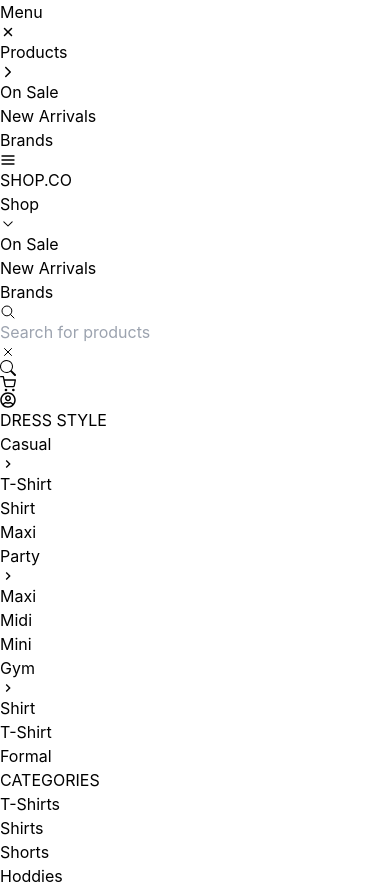
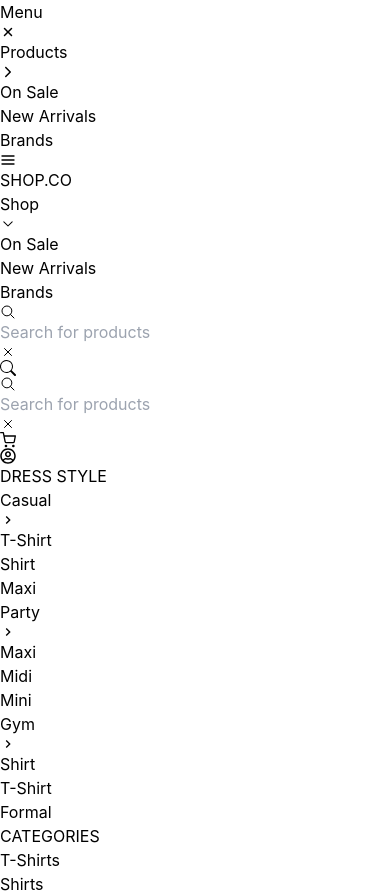
Before and after one commit to mjpeyvandi/React-E-Commerce-Shop, a React (Create React App) app: page /order in a window 390 px wide. Shown: the top 893 px of the page. Built offline with nearby package versions, Linux system fonts and the light colour scheme.

Commit message:
create search component for mobile

```diff
--- a/src/ui/AppLayout.jsx
+++ b/src/ui/AppLayout.jsx
@@ -10,7 +10,7 @@ export const AppLayout = ({ children }) => {
   return (
     <div className="w-full h-auto">
       {showMenu && (
-        <div className="fixed inset-0 bg-black h-full opacity-50"></div>
+        <div className="fixed inset-0 bg-black h-full opacity-50" onClick={()=> setShowMenu(false)}></div>
       )}
       <Drawer open={showMenu} setShowMenu={setShowMenu} />
       <header className="container bg-white mx-auto">
--- a/src/ui/ModalSearch.jsx
+++ b/src/ui/ModalSearch.jsx
@@ -2,7 +2,14 @@ import React, { useEffect, useState } from "react";
 import { Rating } from "../components/home/Rating";
 import { Link } from "react-router-dom";
 
-export const ModalSearch = ({ items, loading, length, allItems }) => {
+export const ModalSearch = ({
+  items,
+  loading,
+  length,
+  allItems,
+  mobile,
+  close,
+}) => {
   const [searchResults, setSearchResults] = useState([]);
   const [showModal, setShowModal] = useState(true);
 
@@ -13,9 +20,9 @@ export const ModalSearch = ({ items, loading, length, allItems }) => {
 
   return (
     <div
-      className={`${
-        !showModal ? "hidden" : ""
-      } absolute top-full left-0 max-h-80 w-full flex flex-col justify-start items-center gap-3 overflow-auto mt-1 rounded-3xl pb-2 scrollbar-hidden bg-gray-200 z-[100] shadow-2xl`}
+      className={`${!showModal ? "hidden" : ""} ${
+        mobile ? "z-0 shadow-none h-auto mt-0 rounded-none" : "max-h-80"
+      } absolute top-full left-0  w-full flex flex-col justify-start items-center gap-3 overflow-auto mt-1 rounded-3xl pb-2 scrollbar-hidden bg-gray-200 z-[100] shadow-2xl`}
     >
       {loading ? (
         <div className="w-full h-16 flex justify-center items-center gap-4">
@@ -43,7 +50,13 @@ export const ModalSearch = ({ items, loading, length, allItems }) => {
             <p className="font-satoshi-l">{`Showing ${items.length} of ${length} Results`}</p>
             <Link
               to={`/products`}
-              onClick={() => setShowModal(false)}
+              onClick={() => {
+                if (mobile) {
+                  close();
+                } else {
+                  setShowModal(false);
+                }
+              }}
               state={{ allItems }}
               className=" h-full font-satoshi-l font-semibold tracking-wide transition-all hover:text-cyan-600"
             >
@@ -53,6 +66,13 @@ export const ModalSearch = ({ items, loading, length, allItems }) => {
           {searchResults.map((item) => (
             <Link
               to={`/products/product/${item.product_name}/${item.id}`}
+              onClick={() => {
+                if (mobile) {
+                  close();
+                } else {
+                  setShowModal(false);
+                }
+              }}
               className="w-full h-20 px-4"
               key={item.id}
             >
@@ -61,7 +81,7 @@ export const ModalSearch = ({ items, loading, length, allItems }) => {
                   <div className="h-full w-24">
                     <img
                       src={item.image}
-                      className="w-full h-full object-cover object-center bg-gray-200"
+                      className={`w-full h-full object-cover object-center  bg-gray-200`}
                       alt="img"
                     />
                   </div>
--- a/src/ui/ModalSearchMobile.jsx
+++ b/src/ui/ModalSearchMobile.jsx
@@ -1,7 +1,10 @@
 import React from 'react'
+import { Search } from './Search'
 
-export const ModalSearchMobile = () => {
+export const ModalSearchMobile = ({close, mobile}) => {
   return (
-    <div>ModalSearchMobile</div>
+    <div className='w-full h-full bg-gray-200 rounded-t-2xl '>
+      <Search close={close} mobile={mobile}/>
+    </div>
   )
 }
--- a/src/ui/Navbar.jsx
+++ b/src/ui/Navbar.jsx
@@ -1,4 +1,4 @@
-import React, { useState } from "react";
+import React, { useEffect, useState } from "react";
 
 import { GoChevronDown } from "@react-icons/all-files/go/GoChevronDown";
 import { FiShoppingCart } from "@react-icons/all-files/fi/FiShoppingCart";
@@ -9,10 +9,33 @@ import { FiMenu } from "@react-icons/all-files/fi/FiMenu";
 import { Search } from "./Search";
 import { ModalMenu } from "./ModalMenu";
 import { Link } from "react-router-dom";
+import { ModalSearchMobile } from "./ModalSearchMobile";
 
 export const Navbar = ({ setOp, setShowMenu }) => {
   const [showModal, setShowModal] = useState(false);
   const [showSearch, setshowSearch] = useState(false);
+  const [showAnimate, setShowAnimate] = useState(false);
+
+  useEffect(() => {
+    if (showSearch) {
+      document.body.style.overflow = "hidden";
+    } else {
+      document.body.style.overflow = "auto";
+    }
+  });
+
+  const openFilter = () => {
+    setshowSearch(true);
+    setTimeout(() => setShowAnimate(true), 50);
+  };
+
+  const closeFilter = () => {
+    setShowAnimate(false);
+    setTimeout(() => {
+      setshowSearch(false);
+    }, 1000);
+  };
+
   return (
     <>
       <div className="w-full h-14 md:h-20">
@@ -44,9 +67,27 @@ export const Navbar = ({ setOp, setShowMenu }) => {
               Brands
             </li>
           </ul>
-          <Search />
+          <div className={` hidden md:block lg:w-2/5 md:w-3/5 md:h-1/2 bg-gray-200 rounded-full box-border`}>
+            <Search/>
+          </div>
+
           <div className="w-auto flex flex-row justify-between items-center gap-4 md:gap-3">
-            <BsSearch className="md:hidden size-6 cursor-pointe" onClick={() => setshowSearch(!showSearch)} />
+            <BsSearch className="md:hidden size-6 cursor-pointe" onClick={() => openFilter()} />
+
+                {showSearch && (
+                  <div className="fixed inset-0 bg-black opacity-50" onClick={() => closeFilter()}></div>
+                )}
+                <div
+                  className={`transform transition-transform duration-[1000ms] rounded-t-2xl bg-white ${
+                    showSearch === true
+                      ? "fixed inset-0 z-[200] overflow-y-auto w-full h-auto top-12 left-0 shadow-2xl shadow-white"
+                      : "hidden transform-none"
+                  }
+                  ${showAnimate ? `translate-y-0` : `translate-y-full`} `}
+                >
+                  <ModalSearchMobile close={() => closeFilter()} mobile={showSearch} />
+                </div>
+
             <Link to={"/cart"}>
               <FiShoppingCart className="size-6 cursor-pointer flex justify-center items-center"/>
             </Link>
--- a/src/ui/Search.jsx
+++ b/src/ui/Search.jsx
@@ -1,4 +1,4 @@
-import React, { useEffect, useState } from "react";
+import React, { useEffect, useRef, useState } from "react";
 
 import { ModalSearch } from "./ModalSearch";
 import { getProductSearched } from "../services/getProductSearched";
@@ -6,10 +6,22 @@ import { getProductSearched } from "../services/getProductSearched";
 import { IoSearchOutline } from "@react-icons/all-files/io5/IoSearchOutline";
 import { IoCloseOutline } from "@react-icons/all-files/io5/IoCloseOutline";
 
-export const Search = () => {
+export const Search = ({mobile, close}) => {
   const [Search, setSearch] = useState("");
   const [Results, setResults] = useState([]);
   const [Loading, setLoading] = useState(false);
+
+  const InputRef = useRef(null)
+
+  useEffect(()=>{
+    if(mobile && InputRef.current){
+
+      setTimeout(() => {
+        InputRef.current.focus();
+      }, 1000);
+
+    }
+  },[mobile])
 
   useEffect(() => {
     const findProducts = async () => {
@@ -25,29 +37,42 @@ export const Search = () => {
     // eslint-disable-next-line react-hooks/exhaustive-deps
   }, [Search]);
   return (
-    <div className="relative hidden lg:w-2/5 md:w-3/5 md:h-1/2 md:flex flex-col justify-center items-center gap-4 flex-nowrap rounded-full box-border">
-      <div className="w-full h-full flex justify-between items-center align-baseline bg-gray-200 rounded-full box-border px-3 py-1">
+    <div className={`relative ${mobile ? 'max-h-14 w-full rounded-none gap-0' : ''} w-full h-full md:flex flex-col justify-center items-center gap-4 flex-nowrap box-border `}>
+      <div className={`w-full h-full flex justify-between items-center align-baseline bg-gray-200 ${mobile ? 'rounded-t-2xl border-b-[0.1px] border-black sticky max-h-14 top-0 left-0 z-50' : 'rounded-full'}  box-border px-3 py-1`}>
         <div
-          className="w-11/12 h-full bg-gray-200 space-x-1 md:flex flex-row justify-start
-     items-center font-satoshi-l"
+          className={`w-11/12 h-full bg-gray-200 space-x-1 flex flex-row justify-start
+     items-center font-satoshi-l`}
         >
           <IoSearchOutline className="text-gray-500 m-1" />
           <input
             type="text"
             className="h-full w-full outline-none
-         bg-gray-200 items-center font-satoshi tracking-wider"
+         bg-gray-200 items-center font-satoshi tracking-wider focus: "
             placeholder="Search for products"
             value={Search}
             onChange={(event) => setSearch(event.target.value)}
+            ref={InputRef}
           />
         </div>
-        <div className="h-full w-1/12 flex justify-end items-center">
+        <div className="h-full w-2/12 flex justify-end items-center">
+        {
+          window.screen.width > 768 ?
           <IoCloseOutline
             className={`${
               !Search ? "hidden" : ""
-            } text-gray-500 m-1 hover:cursor-pointer`}
+            }
+            text-gray-500 m-1 hover:cursor-pointer`}
             onClick={() => setSearch("")}
           />
+          :
+          <IoCloseOutline
+            className={`
+            text-gray-500 m-1 size-6 h-full hover:cursor-pointer`}
+            onClick={close}
+          />
+        }
+
+
         </div>
       </div>
       {Search.length ? (
@@ -56,6 +81,8 @@ export const Search = () => {
           loading={Loading}
           length={Results.length}
           allItems={Results}
+          mobile={mobile}
+          close={close}
         />
       ) : null}
     </div>
```
Also changed, not shown: src/pages/Products.jsx (+24 -21 lines).
